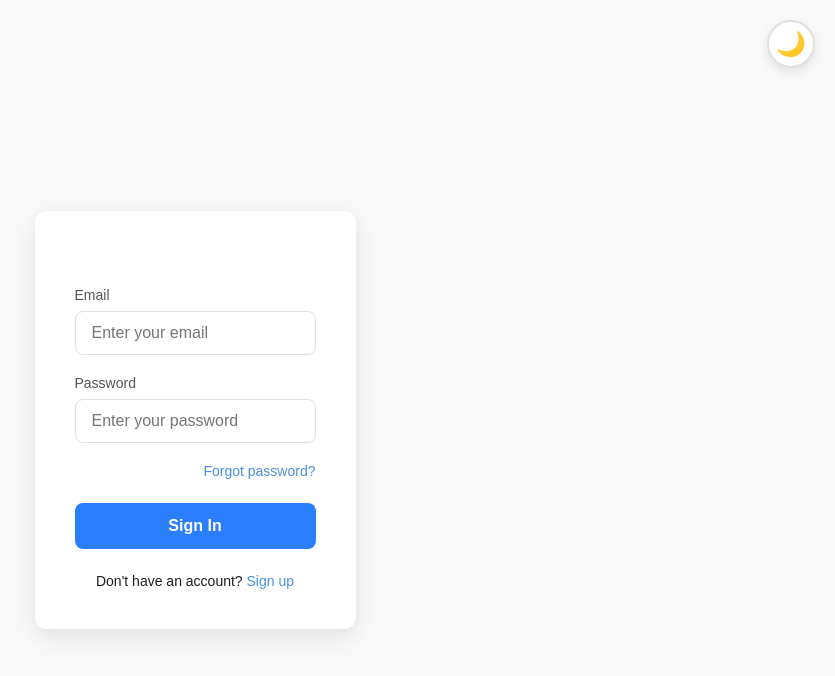
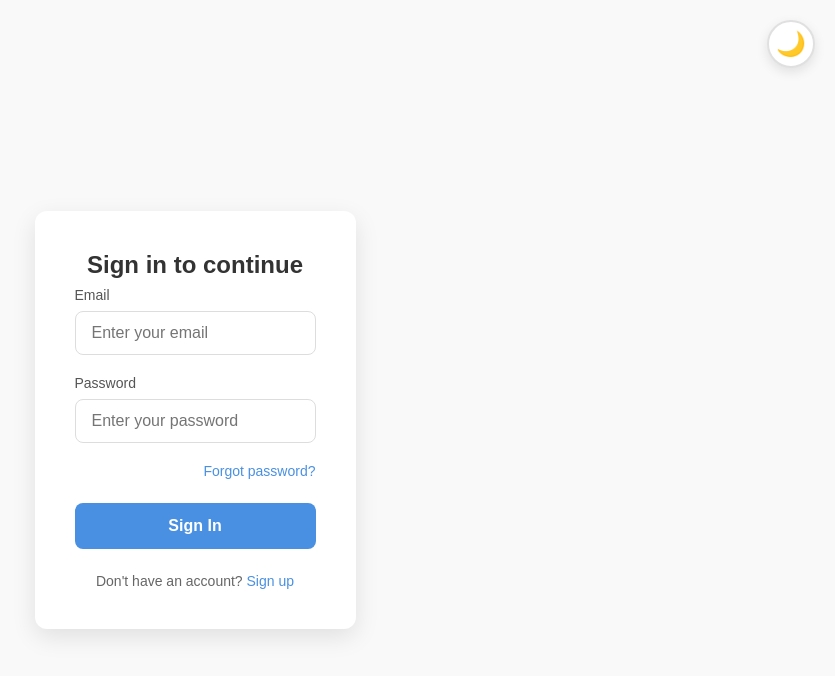
Before and after one commit to Azfer-Khan/mellow, a React (Create React App) app in the folder frontend/: page / in a window 1280 px wide. Shown: the top 676 px of the page, without its empty margins (445-1280 px from the left). Built offline with nearby package versions, Linux system fonts and the light colour scheme.

Commit message:
Refactor Login.css for improved theming support. Updated heading styles and added explicit CSS variables for light mode, enhancing the overall appearance and consistency of the login card component.

```diff
--- a/frontend/src/components/auth/Login.css
+++ b/frontend/src/components/auth/Login.css
@@ -18,9 +18,9 @@
   box-sizing: border-box;
 }
 
-h2 {
+.login-card h2 {
   margin: 0 0 8px 0;
-  color: var(--primary-text, #333);
+  color: var(--primary-heading, #333);
   font-size: 24px;
   font-weight: 600;
   text-align: center;
@@ -134,6 +134,7 @@ form {
 /* Dark mode support using CSS variables */
 [data-theme="dark"] .login-card {
   --card-bg: #2d2d2d;
+  --primary-heading: #f5f5f5;
   --primary-text: #f5f5f5;
   --secondary-text: #b0b0b0;
   --label-color: #d0d0d0;
@@ -144,3 +145,18 @@ form {
   --primary-color: #4a90e2;
   --primary-color-hover: #5da0f2;
 }
+
+/* Light mode explicit variables */
+[data-theme="light"] .login-card, .login-card {
+  --primary-heading: #333;
+  --primary-text: #333;
+  --secondary-text: #666;
+  --label-color: #555;
+  --card-bg: white;
+  --input-border: #ddd;
+  --input-bg: #fff;
+  --input-text: #333;
+  --link-color: #4a90e2;
+  --primary-color: #4a90e2;
+  --primary-color-hover: #3a80d2;
+}
```
